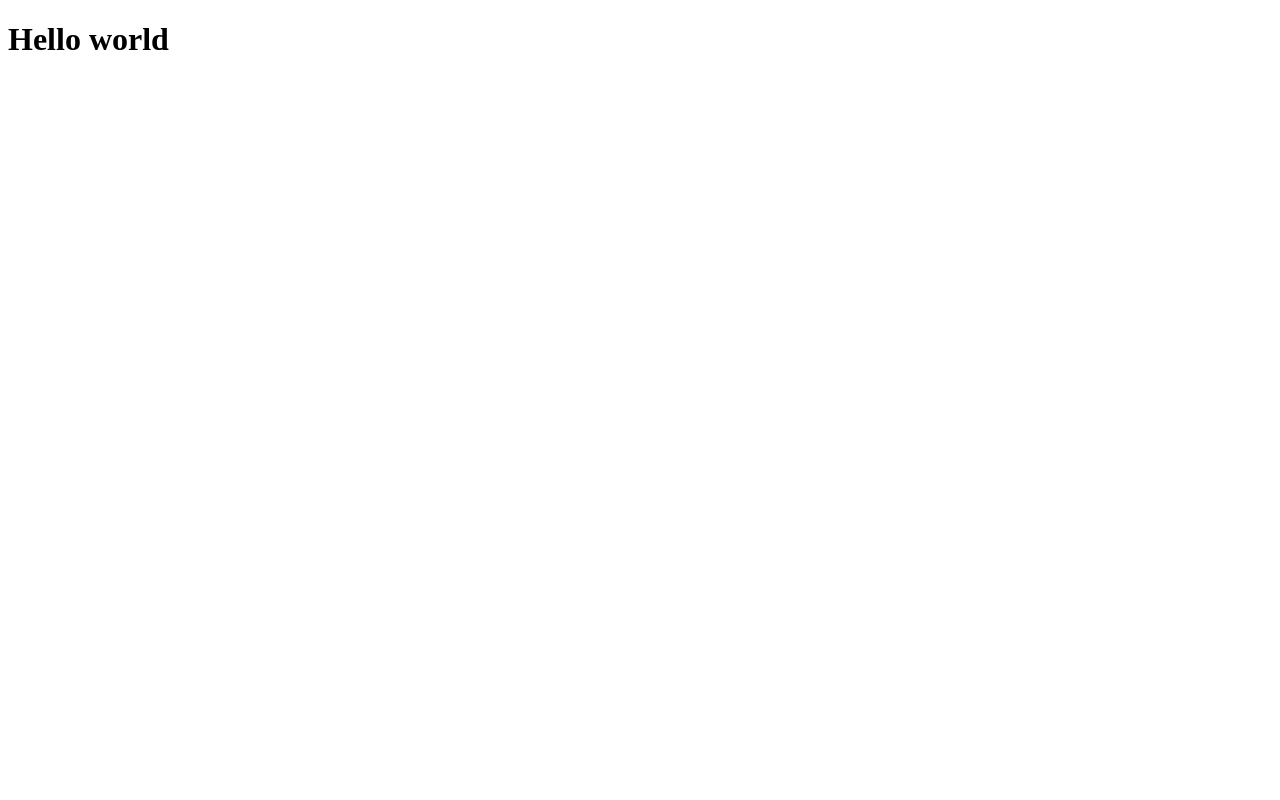
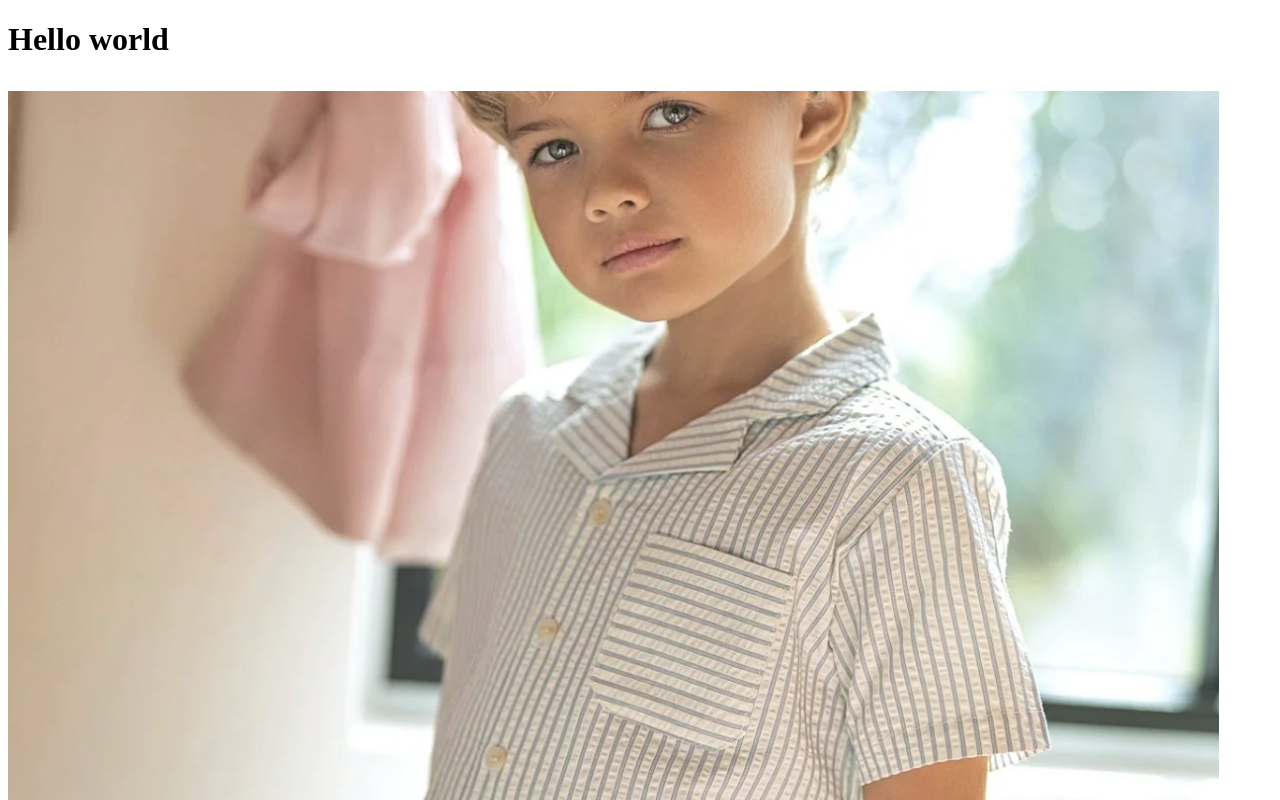
Before and after one commit to GITracheli/existing-project, a plain HTML site: page index.html in a window 1280 px wide. Shown: the top 800 px of the page. Drawn offline with Linux system fonts and the light colour scheme.

Commit message:
add image to html

```diff
--- a/index.html
+++ b/index.html
@@ -8,5 +8,6 @@
 </head>
 <body>
     <h1>Hello world</h1>
+    <img src="images/צילום מסך 2025-05-14 115147.png"/>
 </body>
 </html>
```
